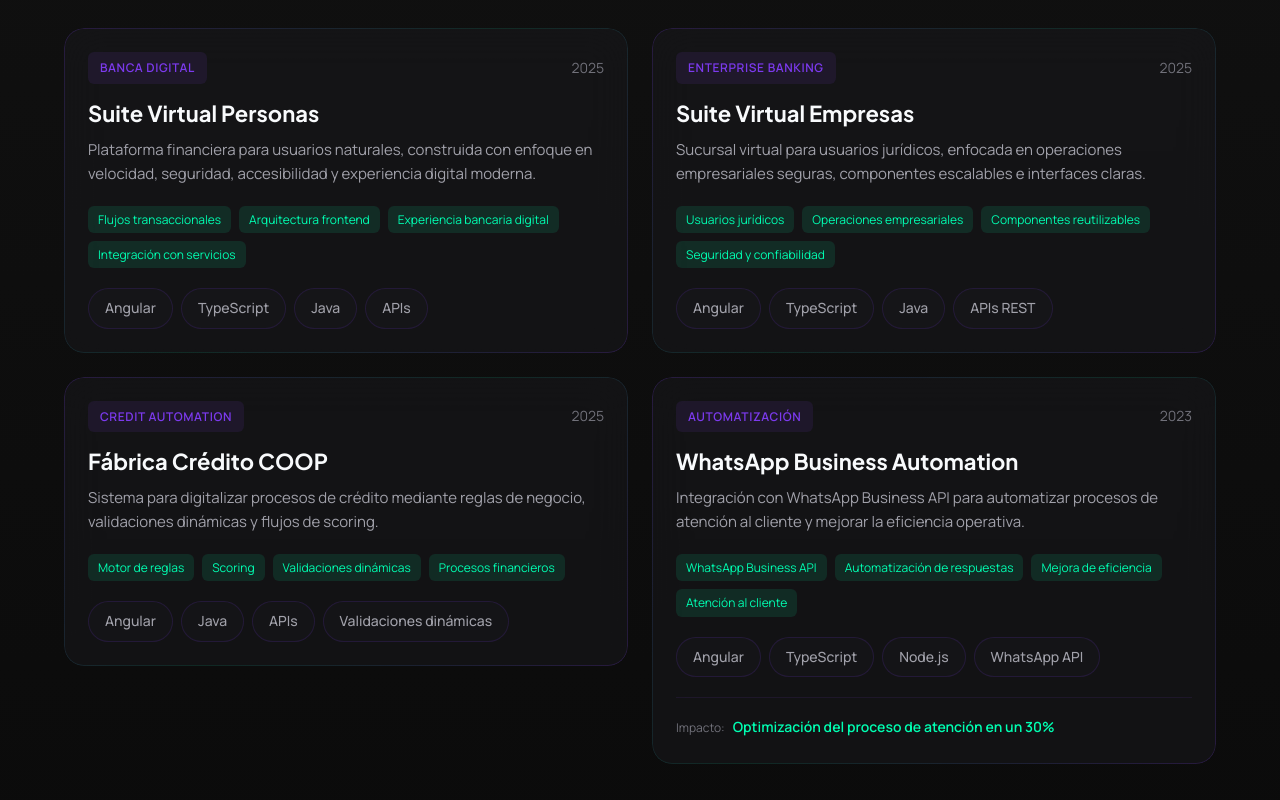
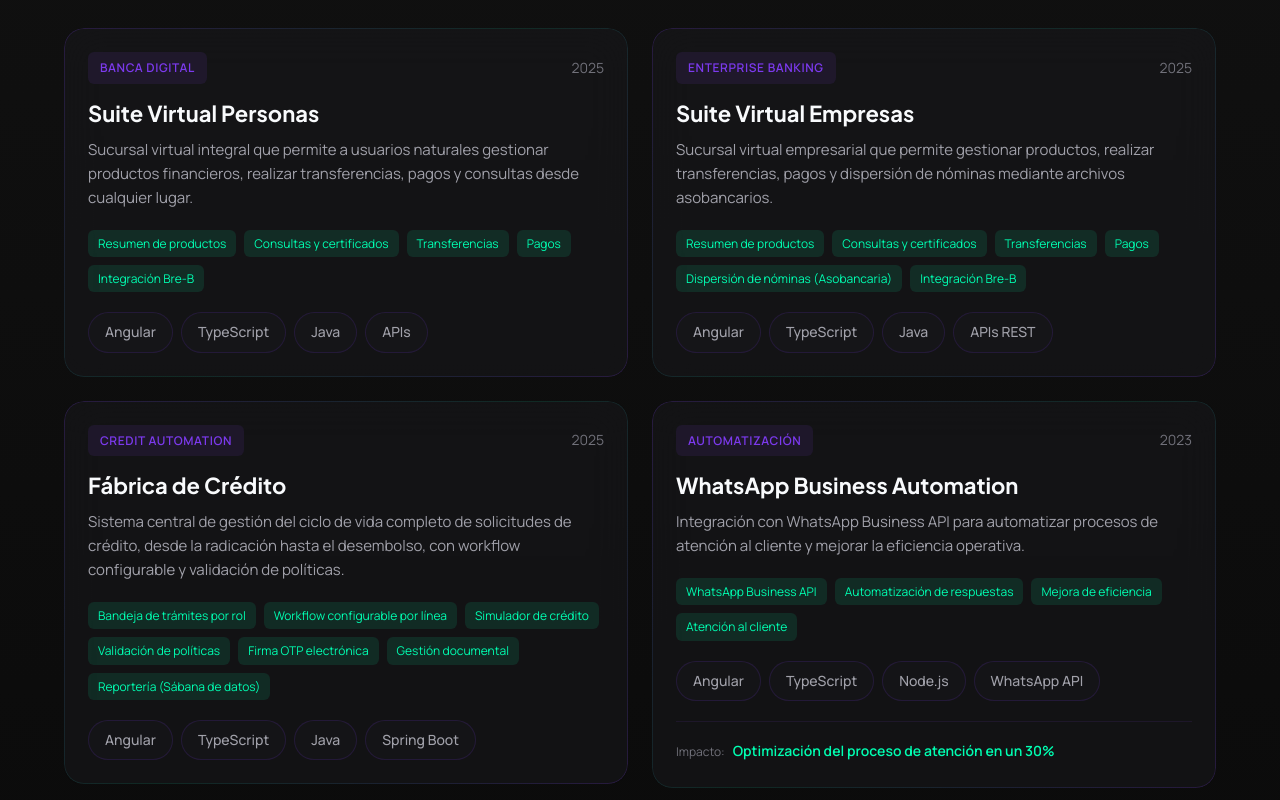
Before and after one commit to mauricio9896/my-page, an Angular app: page / in a window 1280 px wide. Shown: the part 5180-5980 px from the top of the page. Built offline with nearby package versions, Linux system fonts and the light colour scheme.

Commit message:
Actualiza descripciones y resalta funcionalidades en proyectos de banca digital y automatización de crédito

```diff
--- a/src/app/data/projects.data.ts
+++ b/src/app/data/projects.data.ts
@@ -16,13 +16,14 @@ export const PROJECTS: Project[] = [
     category: 'Banca digital',
     year: '2025',
     role: 'Desarrollador',
-    description: 'Plataforma financiera para usuarios naturales, construida con enfoque en velocidad, seguridad, accesibilidad y experiencia digital moderna.',
-    fullDescription: 'Participé en el diseño y desarrollo inicial de la sucursal virtual para personas, contribuyendo a la arquitectura base, construcción de módulos y definición de flujos transaccionales. El proyecto estuvo orientado a mejorar la experiencia digital de usuarios naturales mediante interfaces modernas, seguras y fáciles de usar.',
+    description: 'Sucursal virtual integral que permite a usuarios naturales gestionar productos financieros, realizar transferencias, pagos y consultas desde cualquier lugar.',
+    fullDescription: 'Participé en el desarrollo de la sucursal virtual para personas naturales, construyendo módulos clave como el resumen de productos financieros, consultas y certificados, transferencias interbancarias, pagos de servicios e integración con el ecosistema Bre-B. El proyecto transformó la experiencia bancaria digital, ofreciendo una plataforma moderna, segura y accesible 24/7.',
     highlights: [
-      'Flujos transaccionales',
-      'Arquitectura frontend',
-      'Experiencia bancaria digital',
-      'Integración con servicios'
+      'Resumen de productos',
+      'Consultas y certificados',
+      'Transferencias',
+      'Pagos',
+      'Integración Bre-B'
     ],
     technologies: ['Angular', 'TypeScript', 'Java', 'APIs', 'Seguridad', 'UX', 'SQL']
   },
@@ -31,30 +32,35 @@ export const PROJECTS: Project[] = [
     category: 'Enterprise banking',
     year: '2025',
     role: 'Desarrollador',
-    description: 'Sucursal virtual para usuarios jurídicos, enfocada en operaciones empresariales seguras, componentes escalables e interfaces claras.',
-    fullDescription: 'Participé en el desarrollo de la sucursal virtual para empresas, construyendo módulos orientados a usuarios jurídicos, flujos transaccionales y componentes escalables. El proyecto buscó modernizar la relación digital entre entidades financieras y clientes empresariales.',
+    description: 'Sucursal virtual empresarial que permite gestionar productos, realizar transferencias, pagos y dispersión de nóminas mediante archivos asobancarios.',
+    fullDescription: 'Participé en el desarrollo de la sucursal virtual para usuarios jurídicos, construyendo módulos de resumen de productos, consultas y certificados, transferencias, pagos de servicios e integración Bre-B. Implementé el módulo de pago de nóminas que permite cargar archivos asobancarios para realizar la dispersión masiva de pagos a empleados, optimizando procesos administrativos empresariales.',
     highlights: [
-      'Usuarios jurídicos',
-      'Operaciones empresariales',
-      'Componentes reutilizables',
-      'Seguridad y confiabilidad'
+      'Resumen de productos',
+      'Consultas y certificados',
+      'Transferencias',
+      'Pagos',
+      'Dispersión de nóminas (Asobancaria)',
+      'Integración Bre-B'
     ],
     technologies: ['Angular', 'TypeScript', 'Java', 'APIs REST', 'Arquitectura Frontend', 'UI/UX']
   },
   {
-    title: 'Fábrica Crédito COOP',
+    title: 'Fábrica de Crédito',
     category: 'Credit automation',
     year: '2025',
     role: 'Desarrollador',
-    description: 'Sistema para digitalizar procesos de crédito mediante reglas de negocio, validaciones dinámicas y flujos de scoring.',
-    fullDescription: 'Participé en el diseño y desarrollo de una fábrica de crédito, integrando validaciones dinámicas, motores de reglas y procesos de scoring. El proyecto estuvo orientado a agilizar la evaluación crediticia y mejorar la eficiencia operativa en procesos financieros.',
+    description: 'Sistema central de gestión del ciclo de vida completo de solicitudes de crédito, desde la radicación hasta el desembolso, con workflow configurable y validación de políticas.',
+    fullDescription: 'Participé en el desarrollo de la Fábrica de Crédito, un sistema robusto de originación que automatiza y controla cada etapa del proceso crediticio. Construí módulos de bandeja de trámites, cambio de etapas con firma OTP, simulador de crédito con múltiples escenarios, validación automática de políticas, gestión documental y reportería especializada. El proyecto estandarizó los flujos de trabajo, garantizó trazabilidad completa y redujo significativamente los tiempos de procesamiento.',
     highlights: [
-      'Motor de reglas',
-      'Scoring',
-      'Validaciones dinámicas',
-      'Procesos financieros'
+      'Bandeja de trámites por rol',
+      'Workflow configurable por línea',
+      'Simulador de crédito',
+      'Validación de políticas',
+      'Firma OTP electrónica',
+      'Gestión documental',
+      'Reportería (Sábana de datos)'
     ],
-    technologies: ['Angular', 'Java', 'APIs', 'Validaciones dinámicas', 'Scoring', 'Seguridad']
+    technologies: ['Angular', 'TypeScript', 'Java', 'Spring Boot', 'PostgreSQL', 'APIs REST', 'RxJS']
   },
   {
     title: 'WhatsApp Business Automation',
```
